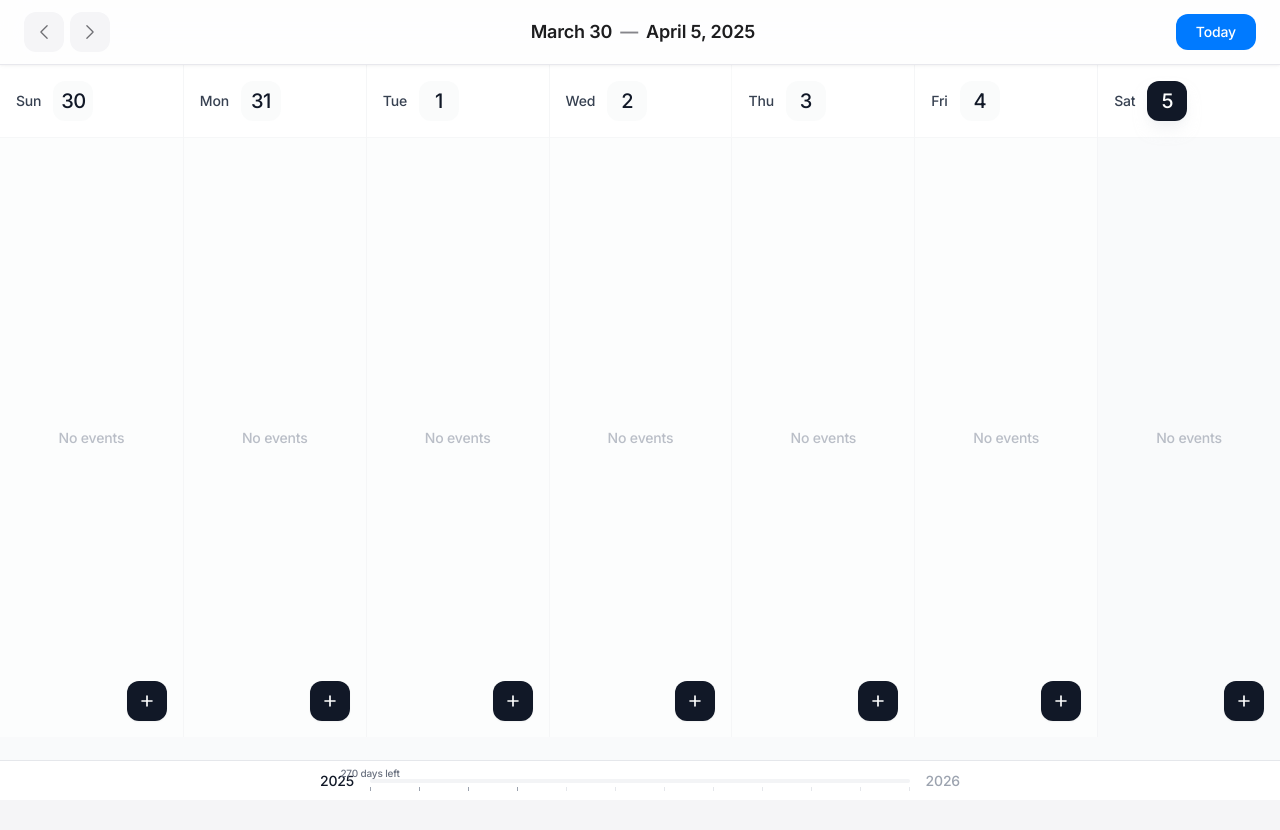
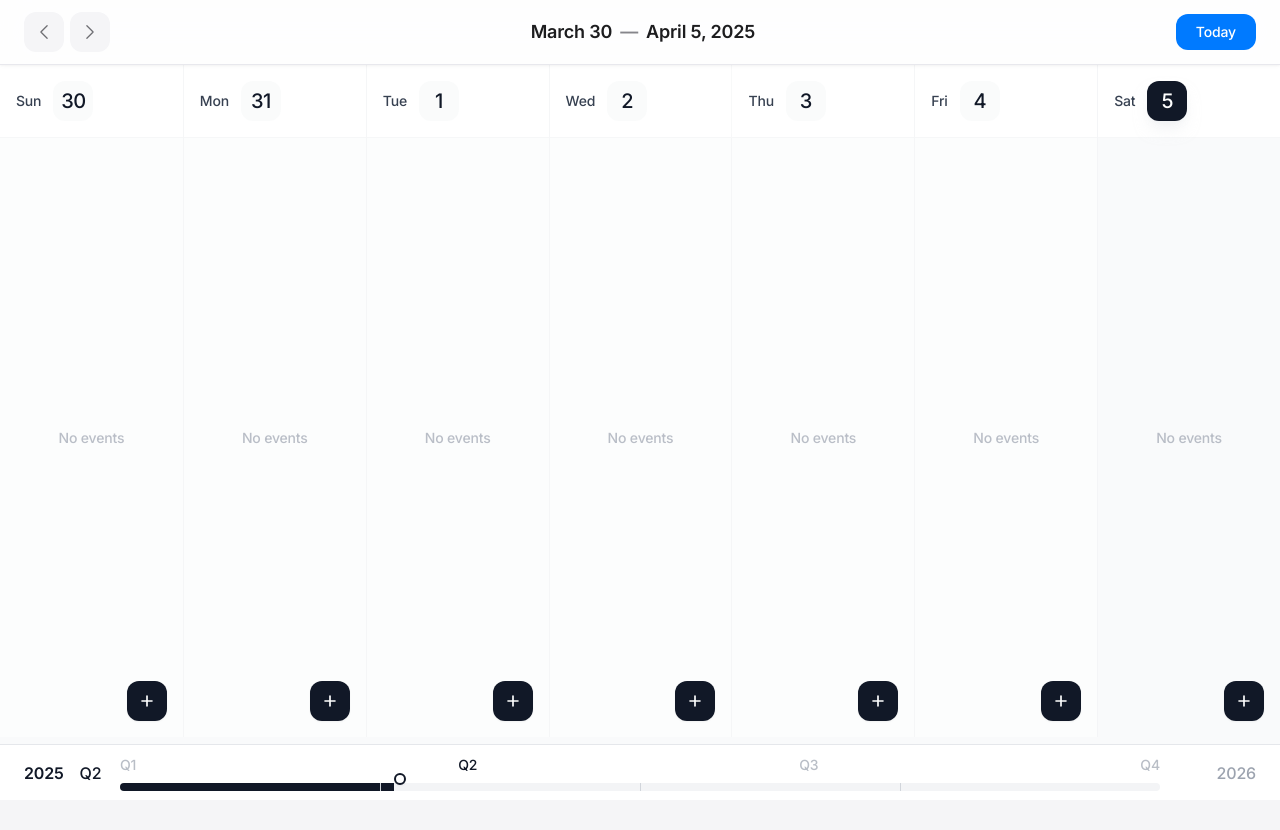
Before and after one commit to anumithaapollo12/Cal, a Next.js app: page / in a window 1280 px wide. Shown: the top 830 px of the page. Built offline with nearby package versions, Linux system fonts and the light colour scheme.

Commit message:
Fix year progress bar

```diff
--- a/src/app/components/YearProgressBar.tsx
+++ b/src/app/components/YearProgressBar.tsx
@@ -2,7 +2,7 @@
 
 import { motion, useSpring, useTransform } from "framer-motion";
 import { useEffect, useState } from "react";
-import { differenceInDays, format } from "date-fns";
+import { getQuarter, getMonth, getDaysInMonth, getDate } from "date-fns";
 
 interface YearProgressBarProps {
   startYear?: number;
@@ -14,43 +14,36 @@ export default function YearProgressBar({
   endYear = startYear + 1,
 }: YearProgressBarProps) {
   const [progress, setProgress] = useState(0);
-  const [daysLeft, setDaysLeft] = useState(0);
+  const [currentQuarter, setCurrentQuarter] = useState(0);
+  const [isHovered, setIsHovered] = useState(false);
 
   useEffect(() => {
     const calculateProgress = () => {
       const now = new Date();
-      const start = new Date(startYear, 0, 1); // January 1st of start year
-      const end = new Date(startYear, 11, 31, 23, 59, 59, 999); // December 31st of start year
-      const total = end.getTime() - start.getTime();
-      const current = now.getTime() - start.getTime();
-      const percentage = (current / total) * 100;
+      const month = getMonth(now); // 0-11
+      const quarter = getQuarter(now);
+      const dayOfMonth = getDate(now);
+      const daysInMonth = getDaysInMonth(now);
 
-      // Calculate days left in the year
-      const daysRemaining = differenceInDays(end, now);
-      setDaysLeft(daysRemaining);
+      // Calculate progress including the day of the month
+      const monthProgress = month + dayOfMonth / daysInMonth;
+      const yearProgress = (monthProgress / 12) * 100;
 
-      return Math.max(0, Math.min(100, percentage));
+      setCurrentQuarter(quarter);
+      return Math.max(0, Math.min(100, yearProgress));
     };
 
-    // Initial calculation
     setProgress(calculateProgress());
-
-    // Update progress every minute
-    const interval = setInterval(() => {
-      setProgress(calculateProgress());
-    }, 60000);
-
+    const interval = setInterval(calculateProgress, 60000);
     return () => clearInterval(interval);
   }, [startYear]);
 
-  // Smooth animation for progress
   const smoothProgress = useSpring(progress, {
     stiffness: 100,
     damping: 30,
     restDelta: 0.001,
   });
 
-  // Transform progress to a gradient position
   const gradientProgress = useTransform(
     smoothProgress,
     [0, 100],
@@ -59,49 +52,77 @@ export default function YearProgressBar({
 
   return (
     <motion.div
-      className="fixed bottom-0 left-0 right-0 h-10 bg-white border-t border-gray-200
-                 flex items-center justify-center z-[60]"
+      className="fixed bottom-0 left-0 right-0 bg-white border-t border-gray-200
+                 flex items-center justify-center z-[60] h-14"
       initial={{ y: 100 }}
       animate={{ y: 0 }}
       transition={{ type: "spring", stiffness: 300, damping: 30 }}
     >
-      <div className="flex items-center gap-4 max-w-2xl w-full px-4">
-        <span className="text-sm font-medium text-gray-900">{startYear}</span>
+      <div className="w-full px-6 py-3 relative">
+        {/* Progress Info Overlay */}
+        <div className="absolute left-6 top-1/2 -translate-y-1/2 flex items-center space-x-4">
+          <span className="text-base font-semibold text-gray-900">
+            {startYear}
+          </span>
+          <span className="font-medium text-gray-900 text-base">
+            Q{currentQuarter}
+          </span>
+        </div>
 
         {/* Progress Bar Container */}
-        <div className="flex-1 relative">
-          {/* Background Bar */}
-          <div className="h-1 bg-gray-100 rounded-full overflow-hidden">
-            <motion.div
-              className="absolute inset-y-0 left-0 bg-gray-900 rounded-full"
-              style={{ width: gradientProgress }}
+        <div
+          className="relative mx-24"
+          onMouseEnter={() => setIsHovered(true)}
+          onMouseLeave={() => setIsHovered(false)}
+        >
+          {/* Quarter Labels */}
+          <div className="flex justify-between mb-2">
+            {["Q1", "Q2", "Q3", "Q4"].map((quarter, i) => (
+              <motion.div
+                key={i}
+                className={`text-sm font-medium transition-colors
+                  ${
+                    currentQuarter === i + 1 ? "text-gray-900" : "text-gray-400"
+                  }`}
+                animate={{
+                  opacity: isHovered || currentQuarter === i + 1 ? 1 : 0.7,
+                }}
+              >
+                {quarter}
+              </motion.div>
+            ))}
+          </div>
+
+          {/* Main Progress Bar */}
+          <div className="h-2 bg-gray-100 rounded-full overflow-hidden relative">
+            {/* Quarter dividers */}
+            <div className="absolute inset-y-0 left-1/4 w-px bg-gray-300" />
+            <div className="absolute inset-y-0 left-2/4 w-px bg-gray-300" />
+            <div className="absolute inset-y-0 left-3/4 w-px bg-gray-300" />
+
+            {/* Progress fill */}
+            <div
+              className="h-full bg-gray-900"
+              style={{ width: `${progress}%` }}
             />
           </div>
 
-          {/* Month Markers */}
-          <div className="absolute inset-x-0 top-2 flex justify-between">
-            {Array.from({ length: 12 }, (_, i) => (
-              <div
-                key={i}
-                className={`w-px h-1 ${
-                  (progress / 100) * 12 > i ? "bg-gray-400" : "bg-gray-200"
-                }`}
-              />
-            ))}
-          </div>
-
-          {/* Days Left Indicator */}
+          {/* Progress Indicator */}
           <motion.div
-            className="absolute -top-5 -translate-x-1/2 whitespace-nowrap"
-            style={{ left: gradientProgress }}
+            className="absolute top-[18px] -translate-x-1/2"
+            style={{ left: `${progress}%` }}
+            animate={{
+              scale: isHovered ? 1.2 : 1,
+            }}
           >
-            <span className="text-[10px] font-medium text-gray-500">
-              {daysLeft} days left
-            </span>
+            <div className="w-3 h-3 rounded-full bg-white border-2 border-gray-900 shadow-sm" />
           </motion.div>
         </div>
 
-        <span className="text-sm font-medium text-gray-400">{endYear}</span>
+        {/* Year End */}
+        <div className="absolute right-6 top-1/2 -translate-y-1/2">
+          <span className="text-base font-medium text-gray-400">{endYear}</span>
+        </div>
       </div>
     </motion.div>
   );
```
